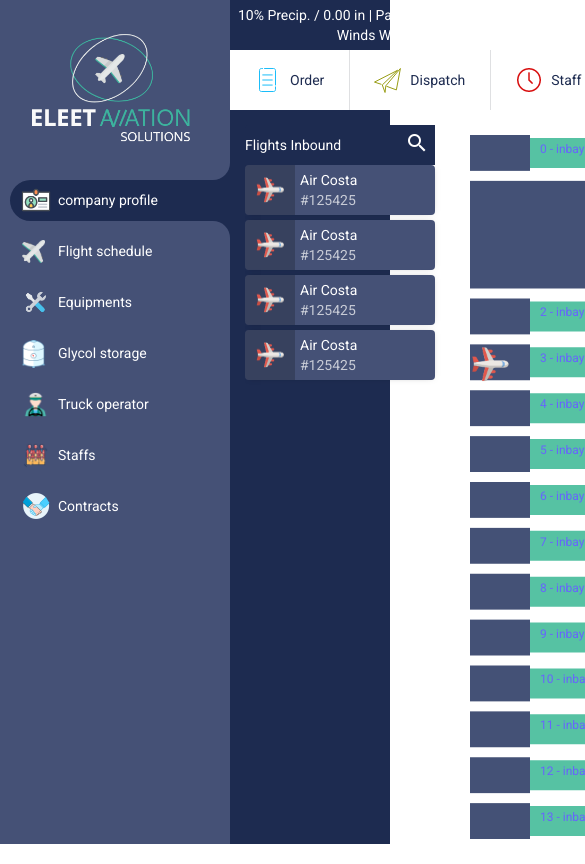
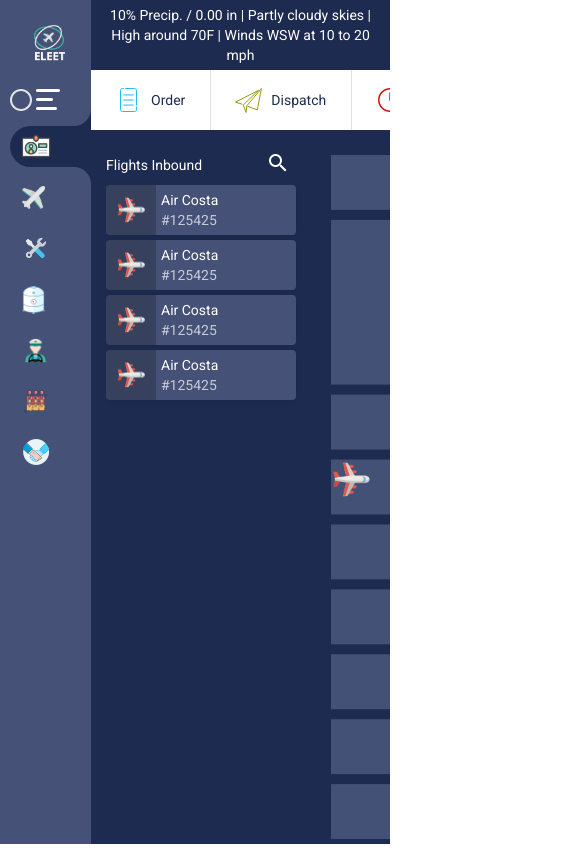
Before and after one commit to harikrishna266/tmp, an Angular app: page /dashboard in a window 390 px wide. Shown: the top 864 px of the page, 585 px wide, since content can reach past the window. Built offline with nearby package versions, Linux system fonts and the light colour scheme.

Commit message:
Responsive

```diff
--- a/src/app/core/elements/left-menu/left-menu.component.html
+++ b/src/app/core/elements/left-menu/left-menu.component.html
@@ -1,8 +1,11 @@
 
-<div  class="app-left-bar">
+<div  class="app-left-bar short" [ngClass]="{'short':menuShort}">
 	<div class="logo">
-		<app-logo></app-logo>
+		<app-logo [size]="logoSize"></app-logo>
 	</div>
+ <div class="menu-icon" (click)="minMaxMenu()">
+	 <img src="../../../../assets/img/icons/menu-icon.png" alt=""/>
+ </div>
   <div class="tree-menu">
     <app-menu-item [menuDetails]="menu" [menuIndex]="i" *ngFor="let menu of menus; let i = index"></app-menu-item>
 
--- a/src/app/core/elements/left-menu/left-menu.component.scss
+++ b/src/app/core/elements/left-menu/left-menu.component.scss
@@ -15,4 +15,35 @@
     padding: 0;
     margin: 0;
   }
+
+  .menu-icon {
+	cursor: pointer;
+  }
 }
+
+:host ::ng-deep{
+
+	.app-left-bar {
+		transition: all .5s ease;
+
+
+
+		&.short {
+			width: 91px;
+			.menu-item {
+
+				.router-link {
+					overflow: hidden;
+				}
+				.text {
+					position: relative;
+					left: 50% !important;
+					opacity: 0;
+
+				}
+			}
+		}
+	}
+
+
+}
--- a/src/app/core/elements/left-menu/left-menu.component.ts
+++ b/src/app/core/elements/left-menu/left-menu.component.ts
@@ -9,6 +9,8 @@ import { Component, OnInit } from '@angular/core';
 })
 export class LeftMenuComponent implements OnInit {
 	menus: any
+	menuShort:boolean =  true
+	logoSize:string = "short"
 	constructor(
 		public MenusService: MenusService,
 	) { }
@@ -22,7 +24,7 @@ export class LeftMenuComponent implements OnInit {
 		this.menus = [
 			{
 				"icon": "Profile",
-				"menuText": "company profile",
+				"menuText": "Company profile",
 				"router": "/dashboard",
 				"children": []
 			},
@@ -77,4 +79,16 @@ export class LeftMenuComponent implements OnInit {
 		]
 	}
 
+	minMaxMenu(){
+
+		this.menuShort = !this.menuShort ? true : false
+
+		if(this.logoSize == "big"){
+			this.logoSize = "short"
+		}else{
+			this.logoSize = "big"
+		}
+
+	}
+
 }
--- a/src/app/core/elements/left-menu/menu-item/menu-item.component.scss
+++ b/src/app/core/elements/left-menu/menu-item/menu-item.component.scss
@@ -4,9 +4,14 @@
   border-radius:30px 0 0 30px;
   cursor: pointer;
   margin: 10px 0;
+  outline: none;
 
   &.hasChild {
-    padding-right: 0;
+	padding-right: 0;
+
+	&.active {
+		border-radius: 10px 0 0 10px;
+	}
   }
 
   &.child {
@@ -103,6 +108,7 @@
       width: 35px;
 	  height: 35px;
 	  margin: 0 5px;
+	  flex-shrink: 0;
 
       img {
         max-width: 100%;
@@ -114,7 +120,10 @@
       min-height: 100%;
       display: flex;
       align-items: center;
-      white-space: nowrap;
+	  white-space: nowrap;
+	  transition: all .5s ease;
+	  position: relative;
+	  left: 0;
     }
   }
 
--- a/src/app/core/elements/logo/logo.component.html
+++ b/src/app/core/elements/logo/logo.component.html
@@ -1 +1,2 @@
-<img src="../../../../assets/img/Logo.png" alt=""/>
+<img src="../../../../assets/img/Logo.png" alt="" *ngIf="size == 'big'"/>
+<img src="../../../../assets/img/Short-logo.png" alt="" *ngIf="size == 'short'"/>
--- a/src/app/core/elements/logo/logo.component.ts
+++ b/src/app/core/elements/logo/logo.component.ts
@@ -1,4 +1,4 @@
-import { Component, OnInit } from '@angular/core';
+import { Component, OnInit, Input } from '@angular/core';
 
 @Component({
   selector: 'app-logo',
@@ -7,9 +7,13 @@ import { Component, OnInit } from '@angular/core';
 })
 export class LogoComponent implements OnInit {
 
+  @Input() size;
+
+
   constructor() { }
 
   ngOnInit(): void {
+	  console.log(this.size)
   }
 
 }
--- a/src/app/core/elements/top-menu/top-menu.component.scss
+++ b/src/app/core/elements/top-menu/top-menu.component.scss
@@ -7,6 +7,7 @@
 	flex-shrink: 0;
 	display: flex;
 	flex-direction: row;
+	overflow: auto;
 
 	&::ng-deep{
 		.menu-item {
--- a/src/app/modules/auth/auth.component.scss
+++ b/src/app/modules/auth/auth.component.scss
@@ -11,6 +11,7 @@
   display: flex;
   flex-direction: column;
   width: 100%;
+  overflow: auto;
 }
 
 
--- a/src/app/modules/dashboard/d3-pad-gates/d3-pad-gates.component.ts
+++ b/src/app/modules/dashboard/d3-pad-gates/d3-pad-gates.component.ts
@@ -21,7 +21,7 @@ import { range } from 'rxjs';
 export class D3PadGatesComponent implements OnInit, AfterViewInit {
 
 
-	public numberOfPad = 15;
+	public numberOfPad = 10;
 	public mergedPad = [1];
 	public nodesWithFlight = [3, 15]
 	public svg;
```
Also changed, not shown: src/assets/img/Short-logo.png (added), src/assets/img/icons/menu-icon.png (added).
